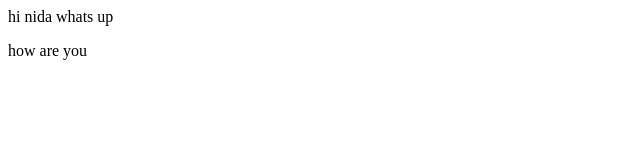
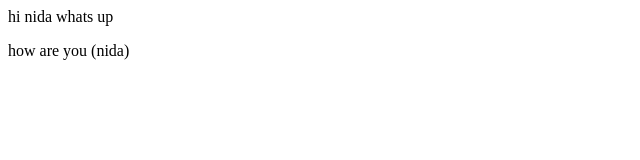
Before and after one commit to Nida-Afra/local-demo, a plain HTML site: page index.html in a window 1280 px wide. Shown: the full height of the page, 0-640 px from the left. Drawn offline with Linux system fonts and the light colour scheme.

Commit message:
added nida

```diff
--- a/index.html
+++ b/index.html
@@ -1,2 +1,2 @@
 <p>hi nida whats up </p>
-<p> how are you </p>
+<p> how are you (nida) </p>
```
